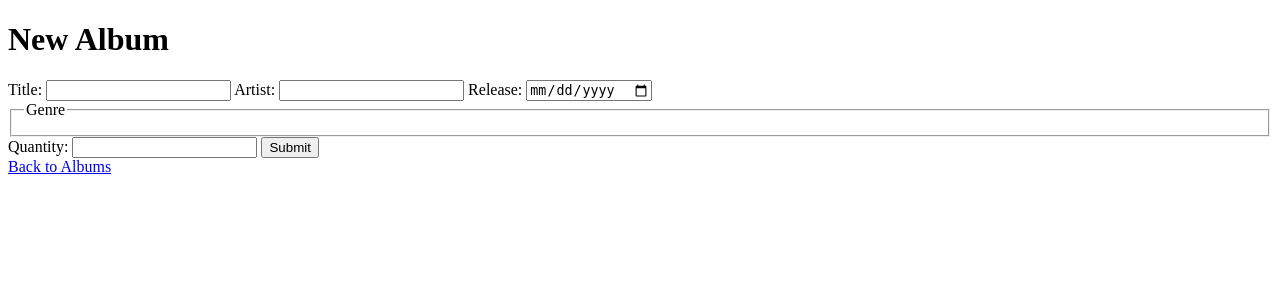
After one commit to PedroBettencourt/inventory-application, a Node server app: template views/albumCreate.ejs in a window 1280 px wide. The commit adds this page. Shown: the top 300 px of the page. Run offline with Node 20, Linux system fonts and the light colour scheme; the template is opened without the code that fills it, so the values that code supplies are empty.

Commit message:
Add create album

```diff
--- a/controllers/artistController.js
+++ b/controllers/artistController.js
@@ -3,8 +3,7 @@ const db = require("../db/queries");
 async function allArtistsGet(req, res) {
     const artists = await db.getAllArtists();
 
-    // ADD LINK TO ARTIST PAGE
-    res.render("artistgrid", {
+    res.render("artistGrid", {
         title: "All Artists",
         content: artists,
     });
--- a/controllers/genreController.js
+++ b/controllers/genreController.js
@@ -3,7 +3,7 @@ const db = require("../db/queries");
 async function allGenresGet(req, res) {
     const genres = await db.getAllGenres();
 
-    res.render("genregrid", {
+    res.render("genreGrid", {
         title: "All Genres",
         content: genres,
     });
--- a/db/queries.js
+++ b/db/queries.js
@@ -9,6 +9,10 @@ async function getAllAlbums() {
 async function getAlbum(title) {
     const { rows } = await pool.query("SELECT * FROM album WHERE $1 ILIKE title", [title]);
     return rows[0];
+}
+
+async function addAlbum(title, artist, release, genre, quantity) {
+    await pool.query("INSERT INTO album (title, artist, release, genre, quantity) VALUES ($1, $2, $3, $4, $5)", [title, artist, release, genre, quantity]);
 }
 
 
@@ -36,4 +40,4 @@ async function getGenre(genre) {
 }
 
 
-module.exports = { getAllAlbums, getAlbum, getAllArtists, getArtist, getAllGenres, getGenre };
+module.exports = { getAllAlbums, getAlbum, addAlbum, getAllArtists, getArtist, getAllGenres, getGenre };
--- a/package.json
+++ b/package.json
@@ -21,6 +21,7 @@
     "dotenv": "^16.5.0",
     "ejs": "^3.1.10",
     "express": "^5.1.0",
+    "express-validator": "^7.2.1",
     "pg": "^8.16.0"
   }
 }
--- a/routes/albumRouter.js
+++ b/routes/albumRouter.js
@@ -3,6 +3,8 @@ const albumRouter = express.Router();
 const albumController = require('../controllers/albumController');
 
 albumRouter.get("/", albumController.allAlbumsGet);
+albumRouter.get("/new", albumController.albumCreateGet);
+albumRouter.post("/new", albumController.albumCreatePost);
 albumRouter.get("/:album", albumController.albumGet);
 
 module.exports = albumRouter;
--- /dev/null
+++ b/views/albumCreate.ejs
@@ -0,0 +1,31 @@
+<!DOCTYPE html>
+<html lang="en">
+<head>
+    <meta charset="UTF-8">
+    <meta name="viewport" content="width=device-width, initial-scale=1.0">
+    <title>New Album</title>
+</head>
+<body>
+    <h1>New Album</h1>
+    <%- include("partials/errors.ejs") %>
+    <form action="/album/new" method="POST">
+        <label for="title">Title:</label>
+        <input type="text" id="title" name="title" required>
+        <label for="artist">Artist:</label>
+        <input type="text" id="artist" name="artist" required>
+        <label for="release">Release:</label>
+        <input type="date" id="release" name="release" required>
+        <fieldset>
+            <legend>Genre</legend>
+            <% genres.forEach(genre => { %>
+                <input type="checkbox" id="<%= genre.name %>" name="<%= genre.name %>">
+                <label for="<%= genre.name %>"><%= genre.name %></label>
+            <% }) %>
+        </fieldset>
+        <label for="quantity">Quantity:</label>
+        <input type="num" id="quantity" name="quantity" required>
+        <button type="submit">Submit</button>
+    </form>
+    <a href="/album">Back to Albums</a>
+</body>
+</html>
--- a/views/albumgrid.ejs
+++ b/views/albumGrid.ejs
@@ -17,5 +17,6 @@
             <li><a href="/album/<%= album.title.toLowerCase() %>">Go to Album</a></li>
         </ul>
     <% }) %>
+    <a href="/album/new">Create Album</a>
 </body>
 </html>
--- /dev/null
+++ b/views/partials/errors.ejs
@@ -0,0 +1,7 @@
+<% if (locals.errors) { %>
+    <ul>
+        <% errors.forEach(error => { %>
+            <li><%= error.msg %></li>
+        <% }) %>
+    </ul>
+<% } %>
```
Also changed, not shown: controllers/albumController.js (+57 -5 lines), views/artistGrid.ejs (renamed from views/artistgrid.ejs), views/genreGrid.ejs (renamed from views/genregrid.ejs), 1 other file.
